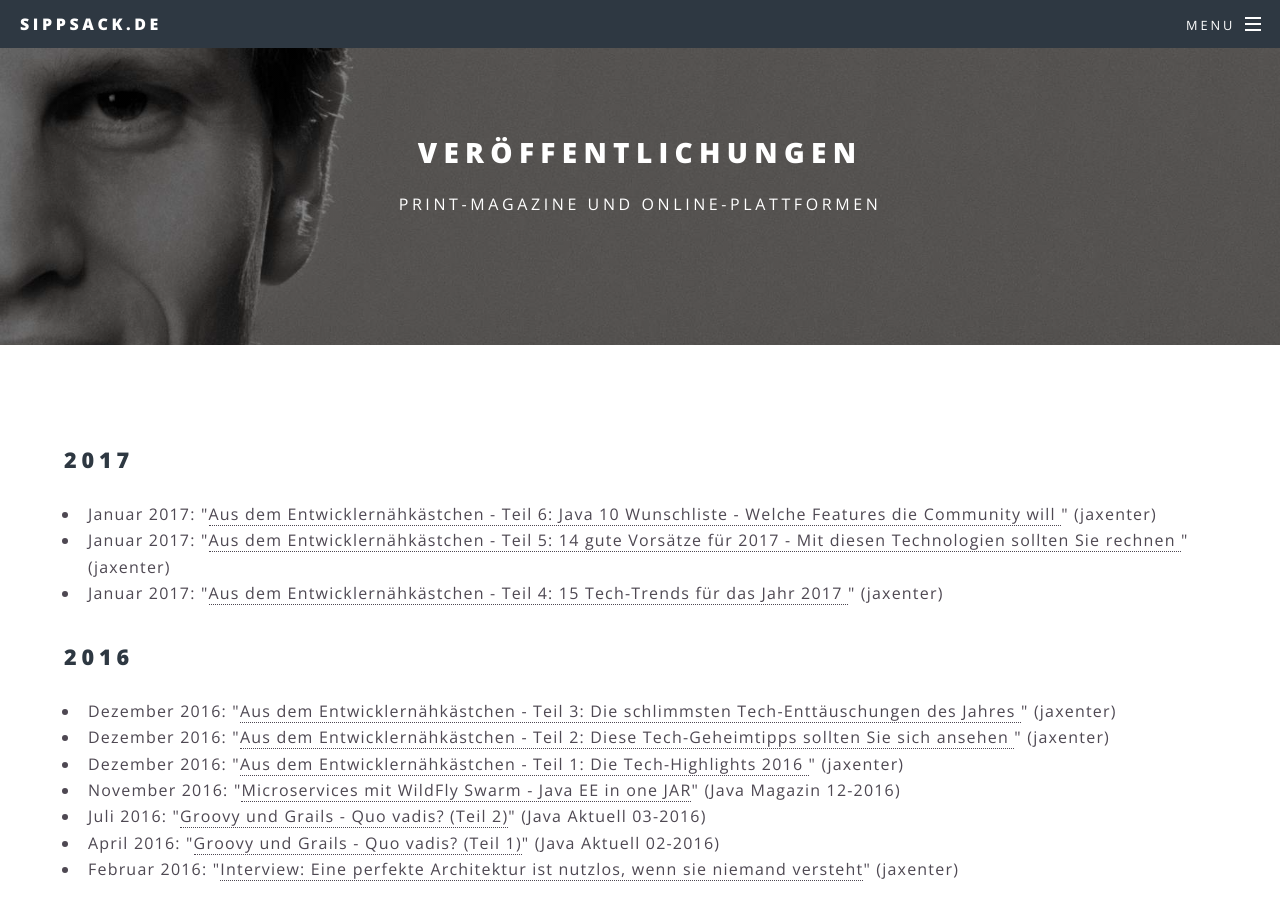
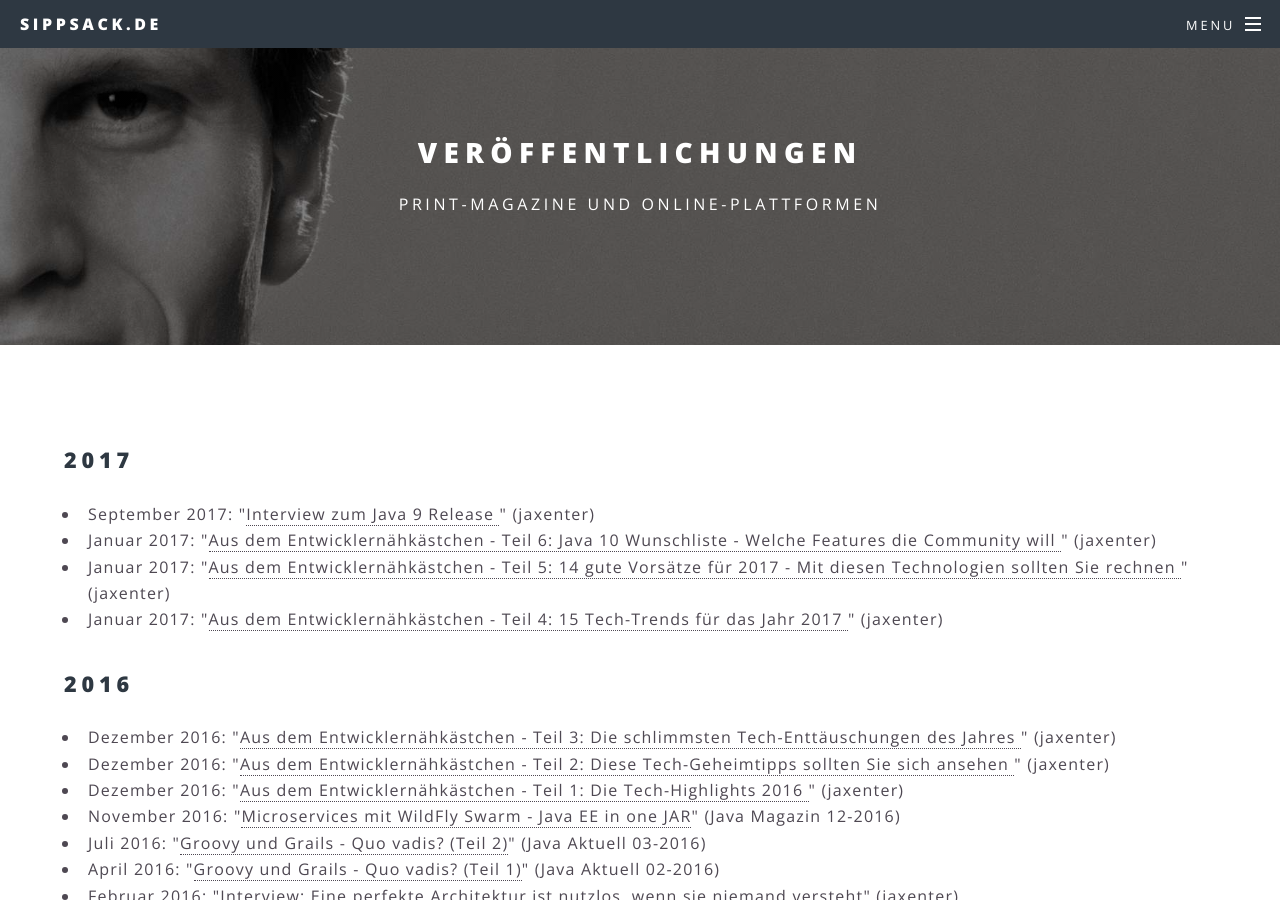
Before and after one commit to sippsack/sippsack.github.io, a Jekyll site: the page built from publications.md, in a window 1280 px wide and 900 px high. Built offline with Jekyll 4.4.1, drawn with Linux system fonts in a browser that asks for light colours.

Commit message:
added jaxenter interview

```diff
--- a/_data/publications.yaml
+++ b/_data/publications.yaml
@@ -1,4 +1,9 @@
 2017:
+  - September:
+    - publisher: jaxenter
+      title: >
+        Interview zum Java 9 Release
+      link: https://jaxenter.de/java-9-proiect-jigsaw-sippach-62394
   - Januar:
     - publisher: jaxenter
       title: >
```
